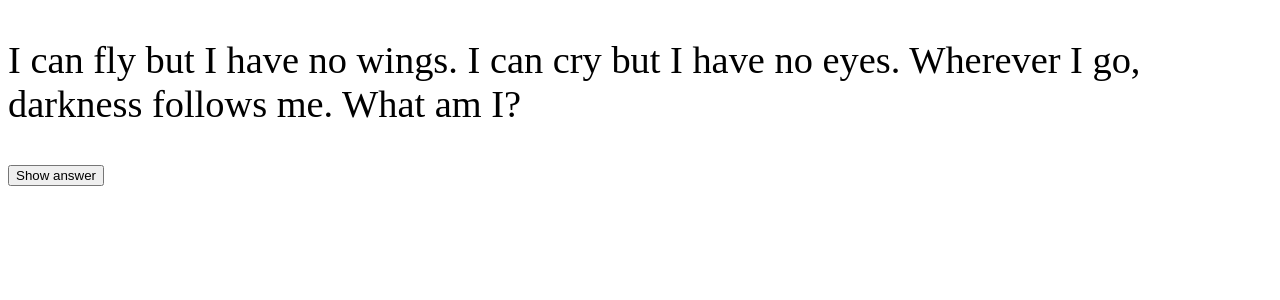
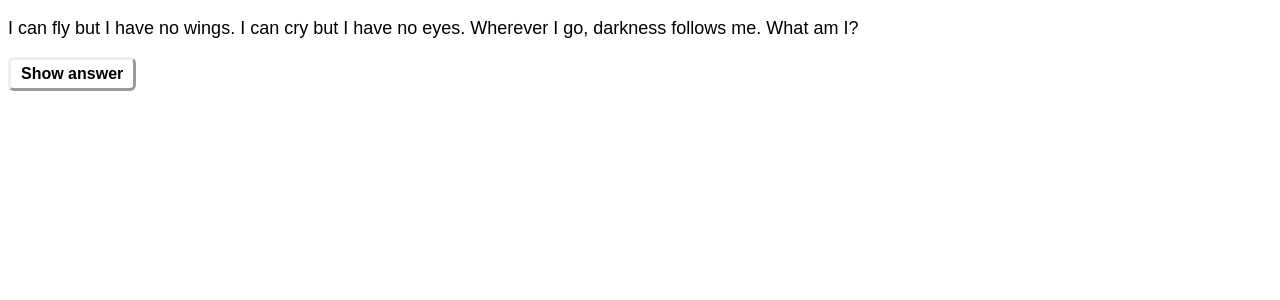
Before and after one commit to MMangnus/MMangnus.github.io, a Jekyll site: the page riddle.html, which Jekyll copies as it is, in a window 1280 px wide. Shown: the top 300 px of the page. Built offline with Jekyll 4.4.1, drawn with Linux system fonts in a browser that asks for light colours.

Commit message:
edit riddle

```diff
--- a/riddle.html
+++ b/riddle.html
@@ -1,5 +1,6 @@
 <!DOCTYPE html>
 <html lang="en">
+    <meta name="viewport" content="width=device-width, initial-scale=1.0">
 <head>
   <meta charset="UTF-8">
   <style>
@@ -17,12 +18,14 @@
 </head>
 <body>
 
-  <p style="font-size:3vw;">I can fly but I have no wings. I can cry but I have no eyes. Wherever I go, darkness follows me. What am I?</p>
+  <p style="font-size:18px; font-family: Arial;">I can fly but I have no wings. I can cry but I have no eyes. Wherever I go, darkness follows me. What am I?</p>
 
-  <button onclick="toggle()">Show answer</button>
+  <button onclick="toggle()" style="font-size: 16px; font-family: Arial; font-weight: bold; color: black; background-color: #ffffff; border: outset; padding: 5px 10px; border-radius: 6px; cursor: pointer;">
+  Show answer
+  </button>
 
   <div id="hidden-content">
-    <p style="font-size:3vw;">A cloud!</p>
+    <p style="font-size:18px; font-family: Arial;">A cloud!</p>
   </div>
 
   <script>
```
Also changed, not shown: other parts of riddle.html (+1 -1 lines).
